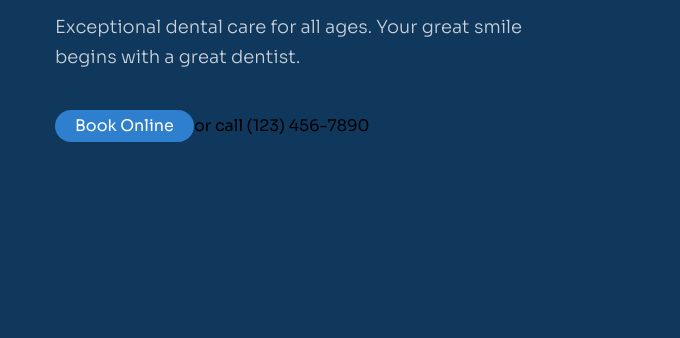
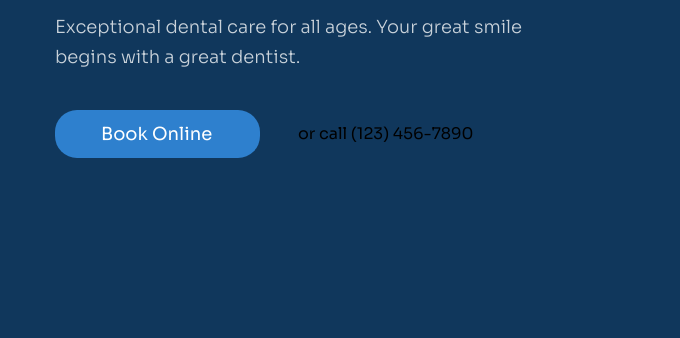
Before and after one commit to tiple199/ProjectHTML-04, a plain HTML site: page index.html in a window 1280 px wide. Shown: the part 462-800 px from the top of the page, 0-680 px from the left. Drawn offline with nearby package versions, Linux system fonts and the light colour scheme; grey boxes are pictures that could not be loaded.

Commit message:
fix done

```diff
--- a/assets/css/style.css
+++ b/assets/css/style.css
@@ -154,7 +154,9 @@ a{
     display: flex;
     align-items: center;
 }
-.header .contact .btn{
+.contact__header .btn{
+    font-size: 1.8rem;
+    min-width: 205px;
     padding: 15px 46px;
     margin-right: 38px;
     font-size: 1.8rem;
```
